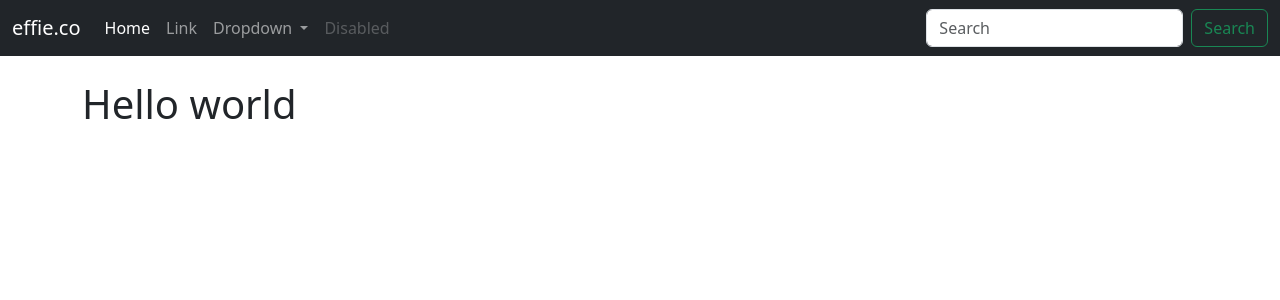
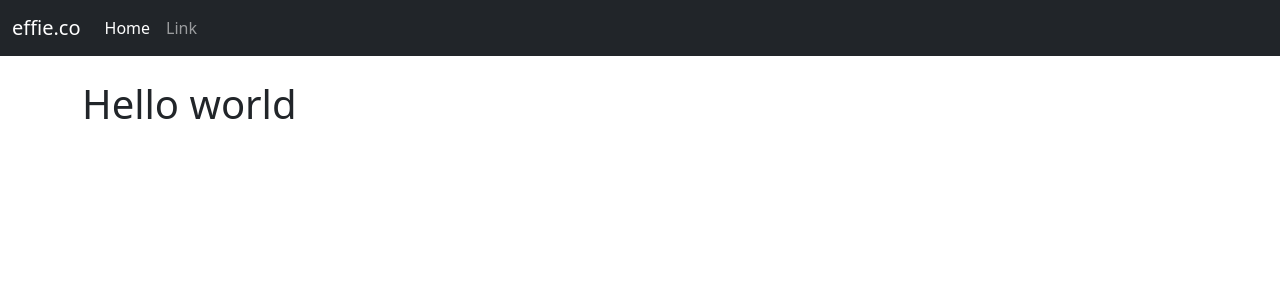
Before and after one commit to effiecancode/Customer_Relations_Management-App, a Django app: page / in a window 1280 px wide. Shown: the top 300 px of the page. Run offline with Django 4.2, Linux system fonts and the light colour scheme.

Commit message:
navbar done

```diff
--- a/dcrm/website/templates/website/navbar.html
+++ b/dcrm/website/templates/website/navbar.html
@@ -12,7 +12,7 @@
         <li class="nav-item">
           <a class="nav-link" href="#">Link</a>
         </li>
-        <li class="nav-item dropdown">
+        <!-- <li class="nav-item dropdown">
           <a class="nav-link dropdown-toggle" href="#" role="button" data-bs-toggle="dropdown" aria-expanded="false">
             Dropdown
           </a>
@@ -22,15 +22,8 @@
             <li><hr class="dropdown-divider"></li>
             <li><a class="dropdown-item" href="#">Something else here</a></li>
           </ul>
-        </li>
-        <li class="nav-item">
-          <a class="nav-link disabled" aria-disabled="true">Disabled</a>
-        </li>
+        </li> -->
       </ul>
-      <form class="d-flex" role="search">
-        <input class="form-control me-2" type="search" placeholder="Search" aria-label="Search">
-        <button class="btn btn-outline-success" type="submit">Search</button>
-      </form>
     </div>
   </div>
 </nav>
```
